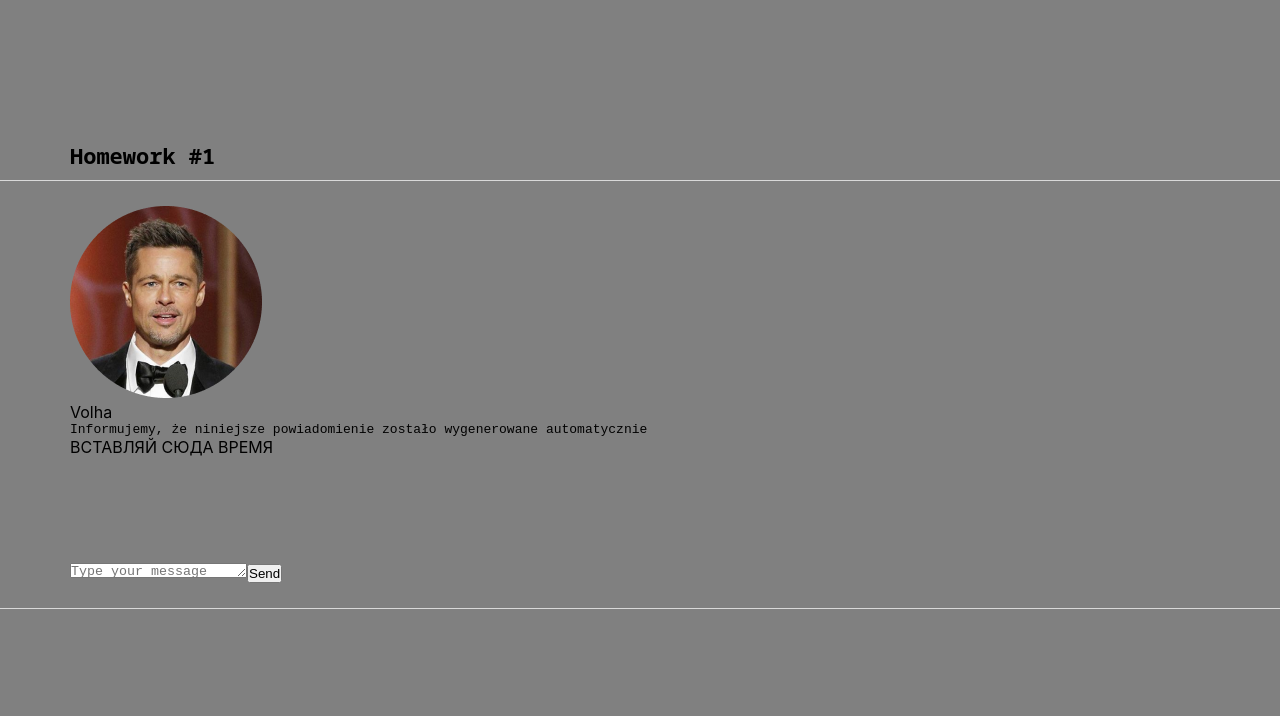
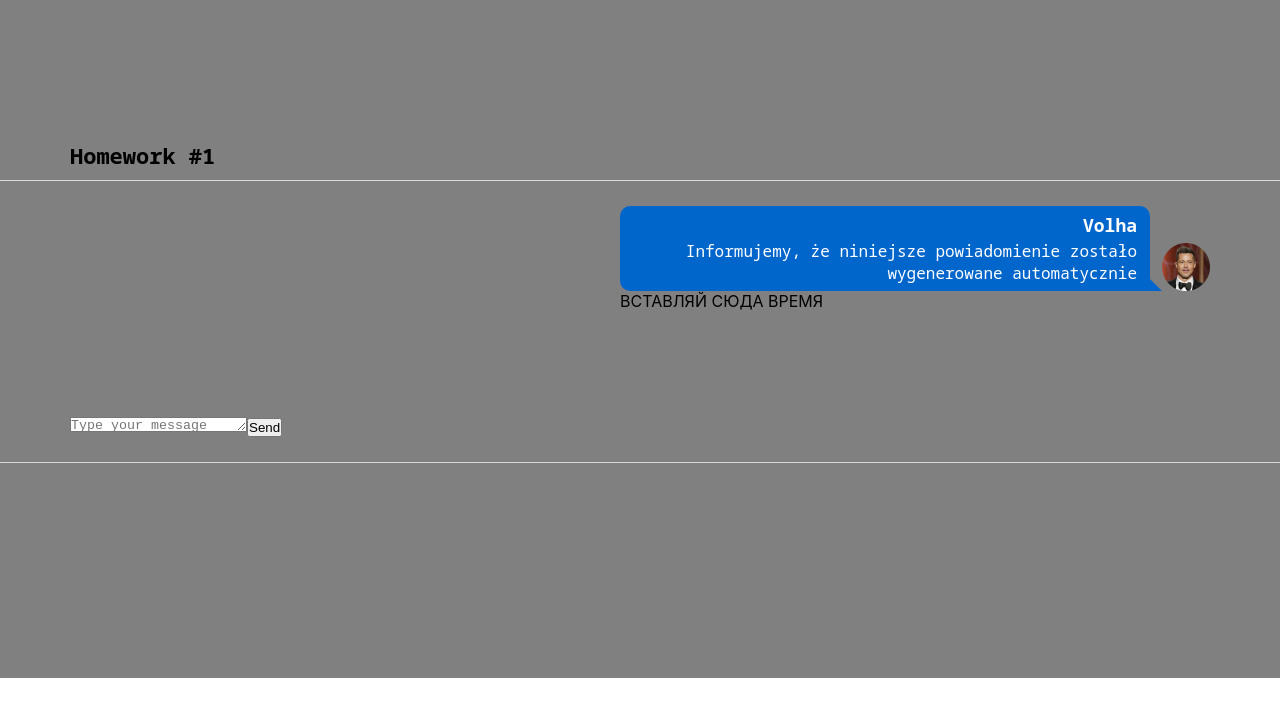
Before and after one commit to volhaf/hws2, a React (Create React App) app: page / in a window 1280 px wide. Shown: the top 716 px of the page. Built offline with nearby package versions, Linux system fonts and the light colour scheme.

Commit message:
added styling to message

```diff
--- a/src/s2-homeworks/hw01/message/Message.module.css
+++ b/src/s2-homeworks/hw01/message/Message.module.css
@@ -1,28 +1,63 @@
 .message {
+    display: flex;
+    flex-direction: column;
+    margin-left: auto;
+
 
 }
 
 .imageAndText {
-
+display: flex;
+flex-direction: row-reverse;
+align-items: flex-end;
+gap: 12px;
 }
 
+
 .imageAndText img {
-
+    width: 48px;
+    height: 48px;
 }
 
 .text {
-
+    position: relative;
+    display: flex;
+    width: 530px;
+    min-height: 60px;
+    flex-direction: column;
+    text-align: right;
+    padding: 7px 13px;
+    background-color: #0066CC;
+    border-radius: 10px 10px 0 10px;
 }
 
 .text:after {
-
+    content: "";
+    width: 0;
+    height: 0;
+    position: absolute;
+    bottom: 0;
+    right: -12px;
+    border-bottom: 12px solid #0066CC;
+    border-right: 12px solid transparent;
 }
 
 .name {
-
+    font-family: "Noto Sans Mono", monospace;
+    font-weight: 600;
+    font-size: 18px;
+    color: #fff;
+    margin-bottom: 3px;
 }
 
 .messageText {
+    word-wrap: break-word;
+    font-family: "Noto Sans Mono", monospace;
+    font-weight: 400;
+    font-size: 16px;
+    color: #fff;
+    white-space: normal;
+
 
 }
 
```
